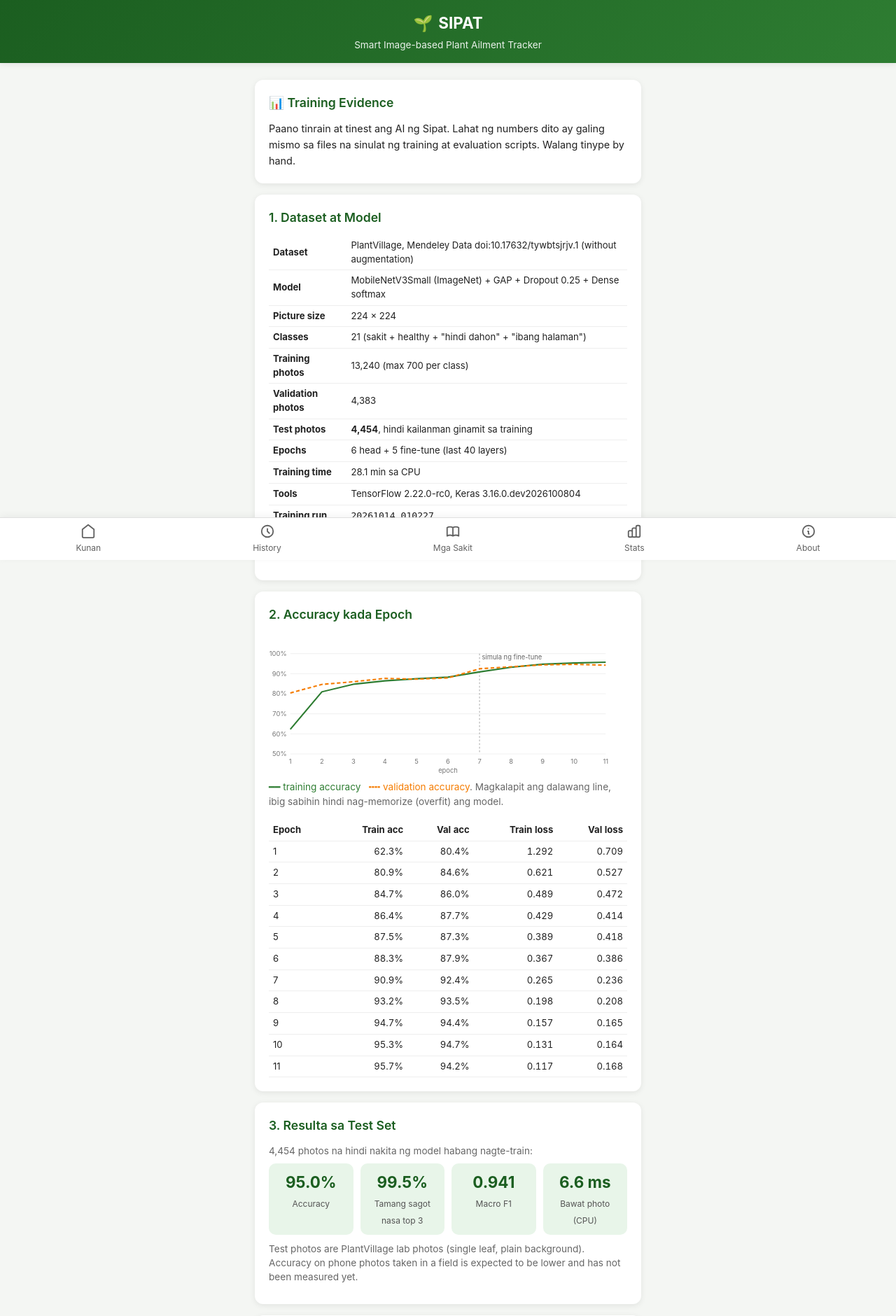
After one commit to jims-0/sipat, a Flask app: page /training in a window 1280 px wide. The commit adds this page. Shown: the top 1880 px of the page at 70% size. Run offline with Flask 3, Linux system fonts and the light colour scheme.

Commit message:
feat(sipat): Training Evidence page + simpler Mac kit
/training (linked from About) shows the dataset split, accuracy per epoch
chart, test results, threshold table, per-class scores, top confusions,
confusion matrix and raw-file downloads - all read from the files training
and evaluation wrote. Spec now bundles training_history.csv/training_info.json.
Mac kit gets "1 - START HERE (Mac).txt" on top (3 steps + where the evidence
is); both zip READMEs point to the page. 70 tests.

```diff
--- a/app/routes.py
+++ b/app/routes.py
@@ -356,3 +356,63 @@ def about():
     report_path = MODEL_DIR / 'evaluation_report.json'
     report = json.loads(report_path.read_text()) if report_path.exists() else None
     return render_template('about.html', report=report)
+
+
+# The training/evaluation files the evidence page reads and offers as downloads.
+EVIDENCE_FILES = ('training_history.csv', 'training_info.json', 'evaluation_report.json')
+
+
+def _accuracy_chart(history, width=600, height=240, pad=36, low=0.5):
+    """SVG coordinates for train/val accuracy per epoch (y axis from `low` to 1.0)."""
+    last = max(len(history) - 1, 1)
+
+    def point(i, value):
+        x = pad + (width - 2 * pad) * i / last
+        y = pad + (height - 2 * pad) * (1 - (max(value, low) - low) / (1 - low))
+        return round(x, 1), round(y, 1)
+
+    def line(key):
+        return ' '.join(f'{x},{y}' for x, y in (point(i, row[key]) for i, row in enumerate(history)))
+
+    ticks = [(round(v, 1), point(0, v)[1]) for v in (0.5, 0.6, 0.7, 0.8, 0.9, 1.0)]
+    epochs = [(i + 1, point(i, low)[0]) for i in range(len(history))]
+    return {'width': width, 'height': height, 'pad': pad, 'train': line('accuracy'),
+            'val': line('val_accuracy'), 'ticks': ticks, 'epochs': epochs, 'point': point}
+
+
+@bp.route('/training')
+def training():
+    """Evidence of how the model was trained and tested, for the thesis panel:
+    everything here is read from the files training/evaluation wrote."""
+    from app.ml.inference import MODEL_DIR
+    paths = {name: MODEL_DIR / name for name in EVIDENCE_FILES}
+    info = json.loads(paths['training_info.json'].read_text()) \
+        if paths['training_info.json'].exists() else None
+    report = json.loads(paths['evaluation_report.json'].read_text()) \
+        if paths['evaluation_report.json'].exists() else None
+    history = []
+    if paths['training_history.csv'].exists():
+        with open(paths['training_history.csv'], newline='', encoding='utf-8') as handle:
+            history = [{k: float(v) for k, v in row.items()} for row in csv.DictReader(handle)]
+
+    chart = _accuracy_chart(history) if len(history) > 1 else None
+    if chart and info and info.get('head_epochs', 0) < len(history):
+        # The head-only epochs come first; fine-tuning starts right after them.
+        chart['fine_x'] = chart['point'](info['head_epochs'], 0.5)[0]
+    names = {row['class']: row['name'] for row in report['per_class']} if report else {}
+    matrix = None
+    if report and report.get('confusion_matrix'):
+        matrix = [{'name': row['name'], 'total': sum(cells),
+                   'cells': [(n, n / max(sum(cells), 1)) for n in cells]}
+                  for row, cells in zip(report['per_class'], report['confusion_matrix'])]
+    return render_template('training.html', info=info, report=report, history=history,
+                           chart=chart, names=names, matrix=matrix,
+                           files=[name for name, path in paths.items() if path.exists()])
+
+
+@bp.route('/training/<name>')
+def training_file(name):
+    if name not in EVIDENCE_FILES:
+        abort(404)
+    from app.ml.inference import MODEL_DIR
+    return send_from_directory(MODEL_DIR, name, as_attachment=True)
--- a/app/templates/about.html
+++ b/app/templates/about.html
@@ -45,6 +45,11 @@
 </div>
 {% endif %}
 
+<a href="{{ url_for('main.training') }}" class="card" style="display: block; text-decoration: none; color: inherit;">
+    <div class="card-title">📊 Training Evidence →</div>
+    <p class="result-meta">Dataset, accuracy kada epoch, confusion matrix, score kada sakit, at raw files.</p>
+</a>
+
 <div class="card" style="text-align: center; font-size: 0.8rem; color: #888;">
     <p>Sipat • Binuo para sa Magsasakang Pilipino</p>
     <p style="margin-top: 4px;">Dataset: PlantVillage (Mendeley Data) • Gabay: UC IPM, Cornell, CIP, CIMMYT; i-confirm sa MAO n'yo</p>
--- /dev/null
+++ b/app/templates/training.html
@@ -0,0 +1,188 @@
+{% extends "base.html" %}
+
+{% block content %}
+<style>
+    .ev-table { width: 100%; border-collapse: collapse; font-size: 0.82rem; }
+    .ev-table th, .ev-table td { padding: 5px 6px; border-bottom: 1px solid #eee; text-align: left; }
+    .ev-table td.num, .ev-table th.num { text-align: right; font-variant-numeric: tabular-nums; }
+    .ev-scroll { overflow-x: auto; -webkit-overflow-scrolling: touch; }
+    .ev-big { display: flex; gap: 10px; flex-wrap: wrap; margin-top: 6px; }
+    .ev-big div { flex: 1 1 120px; background: #e8f5e9; border-radius: 10px; padding: 10px; text-align: center; }
+    .ev-big strong { display: block; font-size: 1.4rem; color: #1b5e20; }
+    .ev-big span { font-size: 0.75rem; color: #555; }
+    .cm { border-collapse: collapse; font-size: 0.68rem; }
+    .cm td, .cm th { width: 26px; height: 22px; text-align: center; border: 1px solid #f3f3f3; padding: 0; }
+    .cm th.row { width: auto; text-align: left; padding-right: 6px; white-space: nowrap; font-weight: normal; }
+    .weak { color: #b71c1c; font-weight: 600; }
+</style>
+
+<div class="card">
+    <div class="card-title">📊 Training Evidence</div>
+    <p style="font-size: 0.9rem; line-height: 1.6;">
+        Paano tinrain at tinest ang AI ng Sipat. Lahat ng numbers dito ay galing mismo sa files na
+        sinulat ng training at evaluation scripts. Walang tinype by hand.
+    </p>
+</div>
+
+{% if info %}
+<div class="card">
+    <div class="card-title">1. Dataset at Model</div>
+    <table class="ev-table">
+        <tr><th>Dataset</th><td>{{ info.dataset }}</td></tr>
+        <tr><th>Model</th><td>{{ info.architecture }}</td></tr>
+        <tr><th>Picture size</th><td>{{ info.image_size }} × {{ info.image_size }}</td></tr>
+        <tr><th>Classes</th><td>{{ info.classes }} (sakit + healthy + "hindi dahon" + "ibang halaman")</td></tr>
+        <tr><th>Training photos</th><td>{{ "{:,}".format(info.train_photos) }} (max {{ info.max_train_per_class }} per class)</td></tr>
+        <tr><th>Validation photos</th><td>{{ "{:,}".format(info.val_photos) }}</td></tr>
+        <tr><th>Test photos</th><td><strong>{{ "{:,}".format(info.test_photos) }}</strong>, hindi kailanman ginamit sa training</td></tr>
+        <tr><th>Epochs</th><td>{{ info.head_epochs }} head + {{ info.fine_epochs }} fine-tune (last {{ info.fine_tune_layers }} layers)</td></tr>
+        <tr><th>Training time</th><td>{{ info.training_minutes }} min sa CPU</td></tr>
+        <tr><th>Tools</th><td>TensorFlow {{ info.tensorflow }}, Keras {{ info.keras }}</td></tr>
+        <tr><th>Training run</th><td><code>{{ info.run }}</code></td></tr>
+    </table>
+    <p class="result-meta" style="margin-top: 8px;">
+        Hinati ang photos gamit ang hash ng file name, kaya hindi pwedeng mapunta ang isang photo sa training at test nang sabay.
+    </p>
+</div>
+{% endif %}
+
+{% if chart %}
+<div class="card">
+    <div class="card-title">2. Accuracy kada Epoch</div>
+    <div class="ev-scroll">
+    <svg viewBox="0 0 {{ chart.width }} {{ chart.height }}" width="100%" style="min-width: 320px; max-width: 640px;"
+         role="img" aria-label="Training at validation accuracy kada epoch">
+        {% for value, y in chart.ticks %}
+        <line x1="{{ chart.pad }}" x2="{{ chart.width - chart.pad }}" y1="{{ y }}" y2="{{ y }}" stroke="#eee"/>
+        <text x="{{ chart.pad - 6 }}" y="{{ y + 4 }}" font-size="11" text-anchor="end" fill="#777">{{ (value * 100) | int }}%</text>
+        {% endfor %}
+        {% for epoch, x in chart.epochs %}
+        <text x="{{ x }}" y="{{ chart.height - chart.pad + 16 }}" font-size="11" text-anchor="middle" fill="#777">{{ epoch }}</text>
+        {% endfor %}
+        {% if chart.fine_x %}
+        <line x1="{{ chart.fine_x }}" x2="{{ chart.fine_x }}" y1="{{ chart.pad }}" y2="{{ chart.height - chart.pad }}"
+              stroke="#999" stroke-dasharray="3 3"/>
+        <text x="{{ chart.fine_x + 4 }}" y="{{ chart.pad + 10 }}" font-size="11" fill="#666">simula ng fine-tune</text>
+        {% endif %}
+        <polyline points="{{ chart.train }}" fill="none" stroke="#2e7d32" stroke-width="2.5"/>
+        <polyline points="{{ chart.val }}" fill="none" stroke="#f57c00" stroke-width="2.5" stroke-dasharray="6 4"/>
+        <text x="{{ chart.width / 2 }}" y="{{ chart.height - 4 }}" font-size="11" text-anchor="middle" fill="#777">epoch</text>
+    </svg>
+    </div>
+    <p class="result-meta">
+        <span style="color: #2e7d32;">━━ training accuracy</span> &nbsp;
+        <span style="color: #f57c00;">╍╍ validation accuracy</span>.
+        Magkalapit ang dalawang line, ibig sabihin hindi nag-memorize (overfit) ang model.
+    </p>
+    <div class="ev-scroll">
+    <table class="ev-table" style="margin-top: 8px;">
+        <tr><th>Epoch</th><th class="num">Train acc</th><th class="num">Val acc</th><th class="num">Train loss</th><th class="num">Val loss</th></tr>
+        {% for row in history %}
+        <tr><td>{{ loop.index }}</td>
+            <td class="num">{{ "%.1f" | format(row.accuracy * 100) }}%</td>
+            <td class="num">{{ "%.1f" | format(row.val_accuracy * 100) }}%</td>
+            <td class="num">{{ "%.3f" | format(row.loss) }}</td>
+            <td class="num">{{ "%.3f" | format(row.val_loss) }}</td></tr>
+        {% endfor %}
+    </table>
+    </div>
+</div>
+{% endif %}
+
+{% if report %}
+<div class="card">
+    <div class="card-title">3. Resulta sa Test Set</div>
+    <p class="result-meta">{{ "{:,}".format(report.test_photos) }} photos na hindi nakita ng model habang nagte-train:</p>
+    <div class="ev-big">
+        <div><strong>{{ "%.1f" | format(report.accuracy * 100) }}%</strong><span>Accuracy</span></div>
+        <div><strong>{{ "%.1f" | format(report.top3_accuracy * 100) }}%</strong><span>Tamang sagot nasa top 3</span></div>
+        <div><strong>{{ "%.3f" | format(report.macro_f1) }}</strong><span>Macro F1</span></div>
+        <div><strong>{{ report.ms_per_photo_batched_cpu }} ms</strong><span>Bawat photo (CPU)</span></div>
+    </div>
+    <p class="result-meta" style="margin-top: 10px;">{{ report.note }}</p>
+</div>
+
+<div class="card">
+    <div class="card-title">4. "Hindi sure" Threshold</div>
+    <p class="result-meta">Pag mababa sa threshold ang confidence, nagpapa-retake ang app imbes na manghula.</p>
+    <table class="ev-table">
+        <tr><th>Threshold</th><th class="num">Sinagot</th><th class="num">Tama sa sinagot</th></tr>
+        {% for t in report.thresholds %}
+        <tr {% if t.threshold == report.recommended_threshold %}style="background: #e8f5e9; font-weight: 600;"{% endif %}>
+            <td>{{ t.threshold }}{% if t.threshold == report.recommended_threshold %} ← gamit ng app{% endif %}</td>
+            <td class="num">{{ "%.1f" | format(t.answered_share * 100) }}%</td>
+            <td class="num">{{ "%.1f" | format(t.accuracy_when_answered * 100) }}%</td></tr>
+        {% endfor %}
+    </table>
+</div>
+
+<div class="card">
+    <div class="card-title">5. Score kada Sakit</div>
+    <p class="result-meta">Naka-pula ang F1 na mas mababa sa 0.90, mga weak spot ng model.</p>
+    <div class="ev-scroll">
+    <table class="ev-table">
+        <tr><th>Class</th><th class="num">Precision</th><th class="num">Recall</th><th class="num">F1</th><th class="num">Photos</th></tr>
+        {% for c in report.per_class %}
+        <tr><td>{{ c.name }}</td>
+            <td class="num">{{ "%.3f" | format(c.precision) }}</td>
+            <td class="num">{{ "%.3f" | format(c.recall) }}</td>
+            <td class="num {% if c.f1 < 0.9 %}weak{% endif %}">{{ "%.3f" | format(c.f1) }}</td>
+            <td class="num">{{ c.support }}</td></tr>
+        {% endfor %}
+    </table>
+    </div>
+</div>
+
+{% if report.top_confusions %}
+<div class="card">
+    <div class="card-title">6. Madalas Mapagkamalan</div>
+    <table class="ev-table">
+        <tr><th>Totoong sakit</th><th>Sinagot ng AI</th><th class="num">Ilang beses</th></tr>
+        {% for c in report.top_confusions %}
+        <tr><td>{{ names.get(c.true, c.true) }}</td><td>{{ names.get(c.predicted, c.predicted) }}</td><td class="num">{{ c.count }}</td></tr>
+        {% endfor %}
+    </table>
+</div>
+{% endif %}
+
+{% if matrix %}
+<div class="card">
+    <div class="card-title">7. Confusion Matrix</div>
+    <p class="result-meta">
+        Row = totoong sakit, column = sagot ng AI (same order, 1 hanggang {{ matrix | length }}).
+        Mas madilim = mas marami. Ang diagonal ang mga tamang sagot.
+    </p>
+    <div class="ev-scroll">
+    <table class="cm">
+        <tr><th class="row"></th>{% for row in matrix %}<th>{{ loop.index }}</th>{% endfor %}</tr>
+        {% for row in matrix %}
+        {% set i = loop.index0 %}
+        <tr><th class="row">{{ loop.index }}. {{ row.name }}</th>
+            {% for n, share in row.cells %}
+            <td title="{{ row.name }} → {{ matrix[loop.index0].name }}: {{ n }}"
+                style="background: rgba({% if loop.index0 == i %}46,125,50{% else %}198,40,40{% endif %}, {{ '%.2f' | format(share if share == 0 else [share, 0.08] | max) }});
+                       color: {% if share > 0.5 %}#fff{% else %}#333{% endif %};">{% if n %}{{ n }}{% endif %}</td>
+            {% endfor %}
+        </tr>
+        {% endfor %}
+    </table>
+    </div>
+</div>
+{% endif %}
+{% endif %}
+
+<div class="card">
+    <div class="card-title">8. Raw Files at Paano Ulitin</div>
+    {% if files %}
+    <p class="result-meta">I-download ang mismong files na pinanggalingan ng page na ito:</p>
+    <ul style="padding-left: 20px; font-size: 0.9rem; line-height: 1.8;">
+        {% for name in files %}<li><a href="{{ url_for('main.training_file', name=name) }}">{{ name }}</a></li>{% endfor %}
+    </ul>
+    {% endif %}
+    <p class="result-meta">Para ulitin ang training (nasa <code>TRAINING.md</code> ang detalye):</p>
+    <pre style="font-size: 0.75rem; background: #f5f5f5; padding: 8px; border-radius: 6px; overflow-x: auto;">python scripts/prepare_dataset.py
+python scripts/train_model.py
+python scripts/evaluate.py
+python scripts/export_tflite.py</pre>
+</div>
+{% endblock %}
```
Also changed, not shown: docs/MAC_START_HERE.txt (added, +60 -0 lines), tests/test_features.py (+19 -0 lines), 4 other files.
